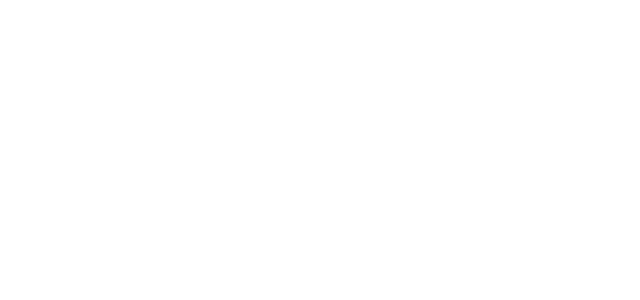
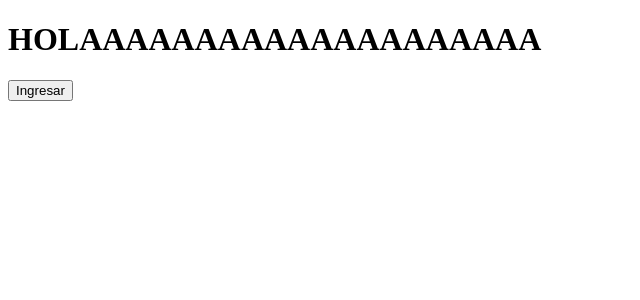
Before and after one commit to Sofiagz21/KOMUYA, a React (Create React App) app: page / in a window 1280 px wide. Shown: the top 300 px of the page, without its empty margins (0-640 px from the left). Built offline with nearby package versions, Linux system fonts and the light colour scheme.

Commit message:
Cree el Menú dom para establecer las rutas de seguimiento de la página

```diff
--- a/package.json
+++ b/package.json
@@ -9,6 +9,7 @@
     "@testing-library/user-event": "^12.8.3",
     "react": "^17.0.2",
     "react-dom": "^17.0.2",
+    "react-router-dom": "^5.2.0",
     "react-scripts": "4.0.3",
     "web-vitals": "^1.1.2"
   },
--- a/src/App.js
+++ b/src/App.js
@@ -1,11 +1,30 @@
+import React from 'react';
+import Home from './pages/Home'
+import Goals from './pages/Goals'
+import{
+  BrowserRouter as Router,
+  Switch,
+  Route,
+  Link,
+} from "react-router-dom";
+
 
 
 function App() {
   return (
     <div className="App">
-
+      <Router>
+        <Switch>
+        {/* path que me corrige que la primera ruta sea el Home*/}
+        <Route path="/Komuya_proyecto" exact component={Home}/>
+        {/*RUTA QUE ME REDIRECCIONE PARA LA PÁGINA HOME*/}
+          <Route path="/" exact component={Home}/>
+          {/*RUTA QUE ME REDIRECCIONE PARA LA PÁGINA RETOS DE LA SEMANA*/}
+          <Route path="/Goals" exact component={Goals}/>
+          </Switch>
+        </Router>
     </div>
-  );
+  )
 }
 
 export default App;
--- /dev/null
+++ b/src/components/Goals/container/Goals.jsx
@@ -0,0 +1,12 @@
+import React from 'react'
+
+
+const Goals = () => {
+    return (
+        <div>
+            <h1>Hola</h1>
+        </div>
+    )
+}
+
+export default Goals
--- /dev/null
+++ b/src/components/Home/container/Home.jsx
@@ -0,0 +1,15 @@
+import React from 'react'
+import {Link} from "react-router-dom"
+
+const Homecontainer = () => {
+    return (
+        <div>
+            <h1>HOLAAAAAAAAAAAAAAAAAAAA</h1>
+            <Link to="/Goals">
+            <button> Ingresar </button>
+            </Link>
+        </div>
+    )
+}
+
+export default Homecontainer
--- /dev/null
+++ b/src/pages/Goals.jsx
@@ -0,0 +1,12 @@
+import React from 'react'
+import Goal from '../components/Goals/container/Goals';
+
+const Goals = () => {
+    return (
+        <div>
+            <Goal/>
+        </div>
+    )
+}
+
+export default Goals
--- /dev/null
+++ b/src/pages/Home.jsx
@@ -0,0 +1,15 @@
+import React from 'react';
+import Inicio from '../components/Home/container/Home'
+
+
+
+
+const Home = () => {
+    return (
+        <div>
+            <Inicio/>
+        </div>
+    )
+}
+
+export default Home
```
Also changed, not shown: src/components/Goals/stylesHome.css (added), src/components/Home/stylesHome.css (added), 1 other file (tests, documents, lock files or other folders).
